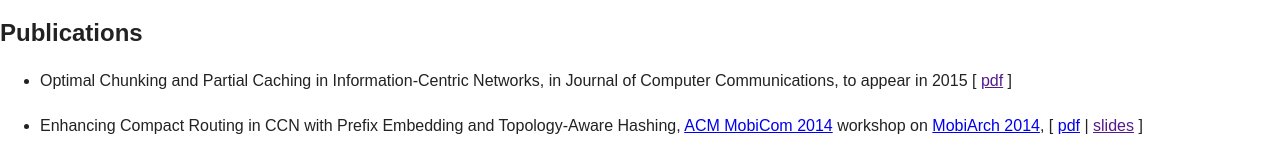
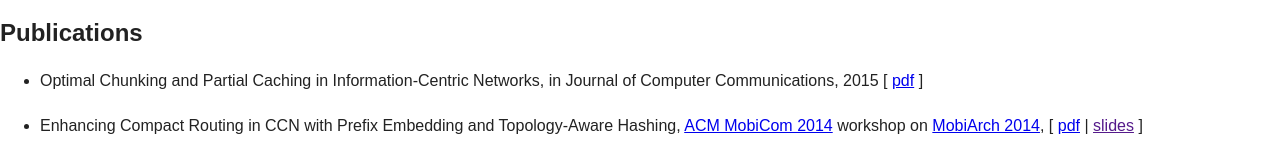
Before and after one commit to ryanrhymes/personal, a plain HTML site: page index.html in a window 1280 px wide. Shown: the part 516-676 px from the top of the page. Drawn offline with nearby package versions, Linux system fonts and the light colour scheme.

Commit message:
edit ...

```diff
--- a/index.html
+++ b/index.html
@@ -58,7 +58,7 @@
 	<h2>Publications</h2>
 
 	<ul>
-	  <li>Optimal Chunking and Partial Caching in Information-Centric Networks, in Journal of Computer Communications, to appear in 2015 [ <a href="">pdf</a> ] </li> <br/>
+	  <li>Optimal Chunking and Partial Caching in Information-Centric Networks, in Journal of Computer Communications, 2015 [ <a href="publications/partial_comcom_final-embedded.pdf">pdf</a> ] </li> <br/>
 	  <li>Enhancing Compact Routing in CCN with Prefix Embedding and Topology-Aware Hashing, <a href="http://www.sigmobile.org/mobicom/2014/">ACM MobiCom 2014</a> workshop on <a href="http://mobiarch2014.atnog.av.it.pt/">MobiArch 2014</a>, [ <a href="publications/mobi13-roos.pdf">pdf</a> | <a href="">slides</a> ] </li> <br/>
 	  <li>Effects of Cooperation Policy and Network Topology on Performance of In-Network Caching, IEEE Communications Letters 2014, [ <a href="publications/pareto.pdf">pdf</a> ] </li> <br/>
 	  <li>An Agent-Based Model of the Flash Crash of May 6, with Policy Implications [working paper], SSRN 2013, [ <a href="http://ssrn.com/abstract=2336772">pdf</a> | <a href="http://youtu.be/0pBreyekwJs">video</a> | <a href="http://valotrading.com/research/">website</a> ]</li> <br/>
```
